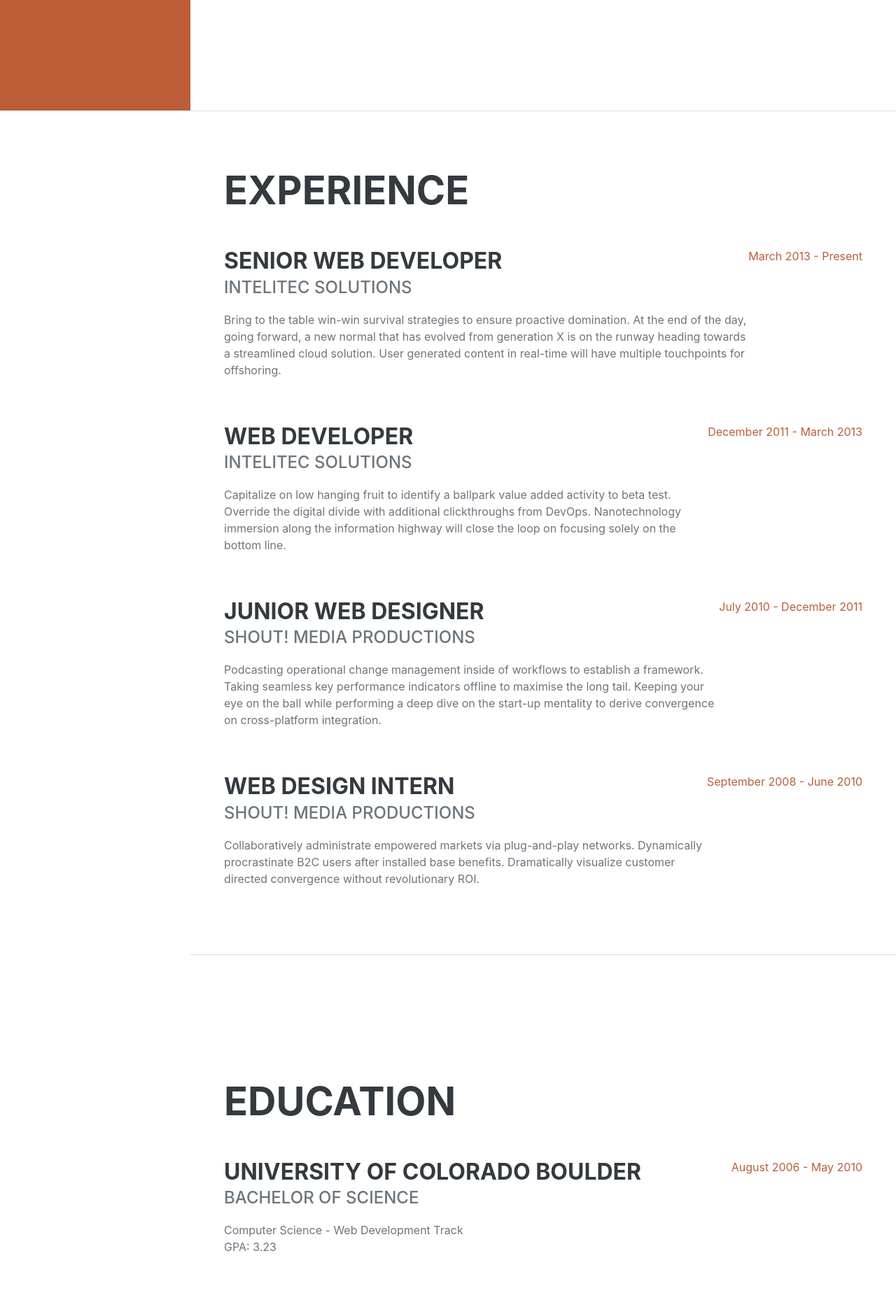
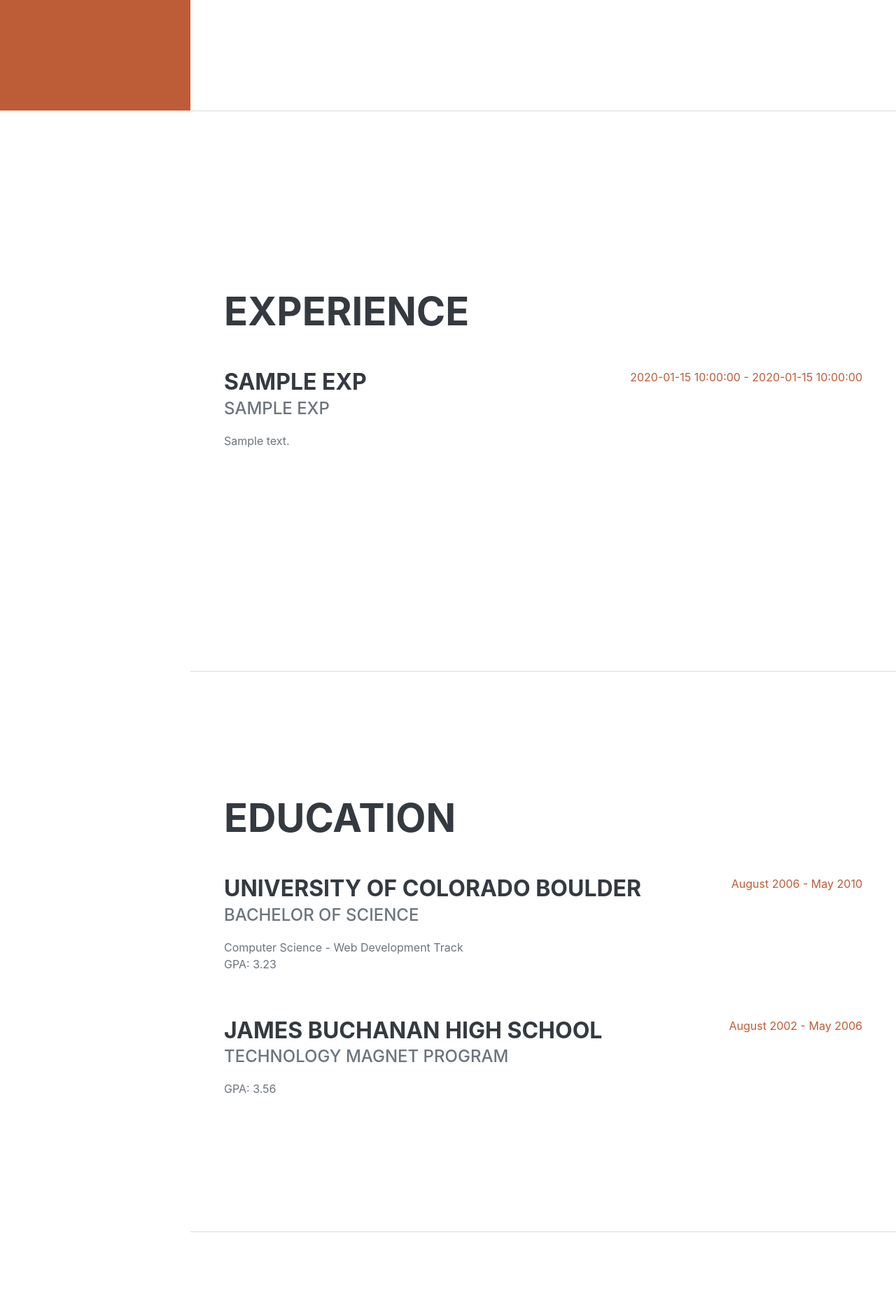
Before and after one commit to mamin75dev/resume-site-with-flask-and-mysql, a Flask app: template app/templates/index.html in a window 1280 px wide. Shown: the part 642-2500 px from the top of the page at 70% size. Run offline with Flask 2, Linux system fonts and the light colour scheme; the template is opened without the code that fills it: most values are stand-ins (such as "Sample title", 1, 10 or a date in 2020); some libraries are stand-ins or nearby versions; some web fonts are replaced.

Commit message:
experiences section completed

```diff
--- a/app/main.py
+++ b/app/main.py
@@ -1,6 +1,7 @@
 from flask import Flask, render_template
 import MySQLdb
 import config
+from models.experience import Experience
 from models.profile import Profile
 
 app = Flask(__name__)
@@ -33,7 +34,17 @@
         result[12]
     )
 
-    return render_template("index.html", data={"profile": profile})
+    len = cur.execute("SELECT * FROM experiences ORDER BY id ASC")
+    result = cur.fetchall()
+
+    expriences = []
+
+    for r in result:
+        exp = Experience()
+        exp.create_data(r[1], r[2], r[3], r[4], r[5], r[6])
+        expriences.append(exp)
+
+    return render_template("index.html", data={"profile": profile, "experiences": expriences})
 
 
 if __name__ == "__main__":
--- a/app/templates/index.html
+++ b/app/templates/index.html
@@ -145,100 +145,24 @@
             <section class="resume-section" id="experience">
                 <div class="resume-section-content">
                     <h2 class="mb-5">Experience</h2>
+                    {% for exp in data.experiences %}
                     <div
                         class="d-flex flex-column flex-md-row justify-content-between mb-5"
                     >
                         <div class="flex-grow-1">
-                            <h3 class="mb-0">Senior Web Developer</h3>
+                            <h3 class="mb-0">{{exp.title}}</h3>
                             <div class="subheading mb-3">
-                                Intelitec Solutions
+                                {{exp.company_name}}
                             </div>
-                            <p>
-                                Bring to the table win-win survival strategies
-                                to ensure proactive domination. At the end of
-                                the day, going forward, a new normal that has
-                                evolved from generation X is on the runway
-                                heading towards a streamlined cloud solution.
-                                User generated content in real-time will have
-                                multiple touchpoints for offshoring.
-                            </p>
+                            <p>{{exp.description}}</p>
                         </div>
                         <div class="flex-shrink-0">
                             <span class="text-primary"
-                                >March 2013 - Present</span
+                                >{{exp.start_date}} - {{exp.end_date}}</span
                             >
                         </div>
                     </div>
-                    <div
-                        class="d-flex flex-column flex-md-row justify-content-between mb-5"
-                    >
-                        <div class="flex-grow-1">
-                            <h3 class="mb-0">Web Developer</h3>
-                            <div class="subheading mb-3">
-                                Intelitec Solutions
-                            </div>
-                            <p>
-                                Capitalize on low hanging fruit to identify a
-                                ballpark value added activity to beta test.
-                                Override the digital divide with additional
-                                clickthroughs from DevOps. Nanotechnology
-                                immersion along the information highway will
-                                close the loop on focusing solely on the bottom
-                                line.
-                            </p>
-                        </div>
-                        <div class="flex-shrink-0">
-                            <span class="text-primary"
-                                >December 2011 - March 2013</span
-                            >
-                        </div>
-                    </div>
-                    <div
-                        class="d-flex flex-column flex-md-row justify-content-between mb-5"
-                    >
-                        <div class="flex-grow-1">
-                            <h3 class="mb-0">Junior Web Designer</h3>
-                            <div class="subheading mb-3">
-                                Shout! Media Productions
-                            </div>
-                            <p>
-                                Podcasting operational change management inside
-                                of workflows to establish a framework. Taking
-                                seamless key performance indicators offline to
-                                maximise the long tail. Keeping your eye on the
-                                ball while performing a deep dive on the
-                                start-up mentality to derive convergence on
-                                cross-platform integration.
-                            </p>
-                        </div>
-                        <div class="flex-shrink-0">
-                            <span class="text-primary"
-                                >July 2010 - December 2011</span
-                            >
-                        </div>
-                    </div>
-                    <div
-                        class="d-flex flex-column flex-md-row justify-content-between"
-                    >
-                        <div class="flex-grow-1">
-                            <h3 class="mb-0">Web Design Intern</h3>
-                            <div class="subheading mb-3">
-                                Shout! Media Productions
-                            </div>
-                            <p>
-                                Collaboratively administrate empowered markets
-                                via plug-and-play networks. Dynamically
-                                procrastinate B2C users after installed base
-                                benefits. Dramatically visualize customer
-                                directed convergence without revolutionary ROI.
-                            </p>
-                        </div>
-                        <div class="flex-shrink-0">
-                            <span class="text-primary"
-                                >September 2008 - June 2010</span
-                            >
-                        </div>
-                    </div>
+                    {% endfor %}
                 </div>
             </section>
             <hr class="m-0" />
```
Also changed, not shown: app/models/experience.py (added, +16 -0 lines).
